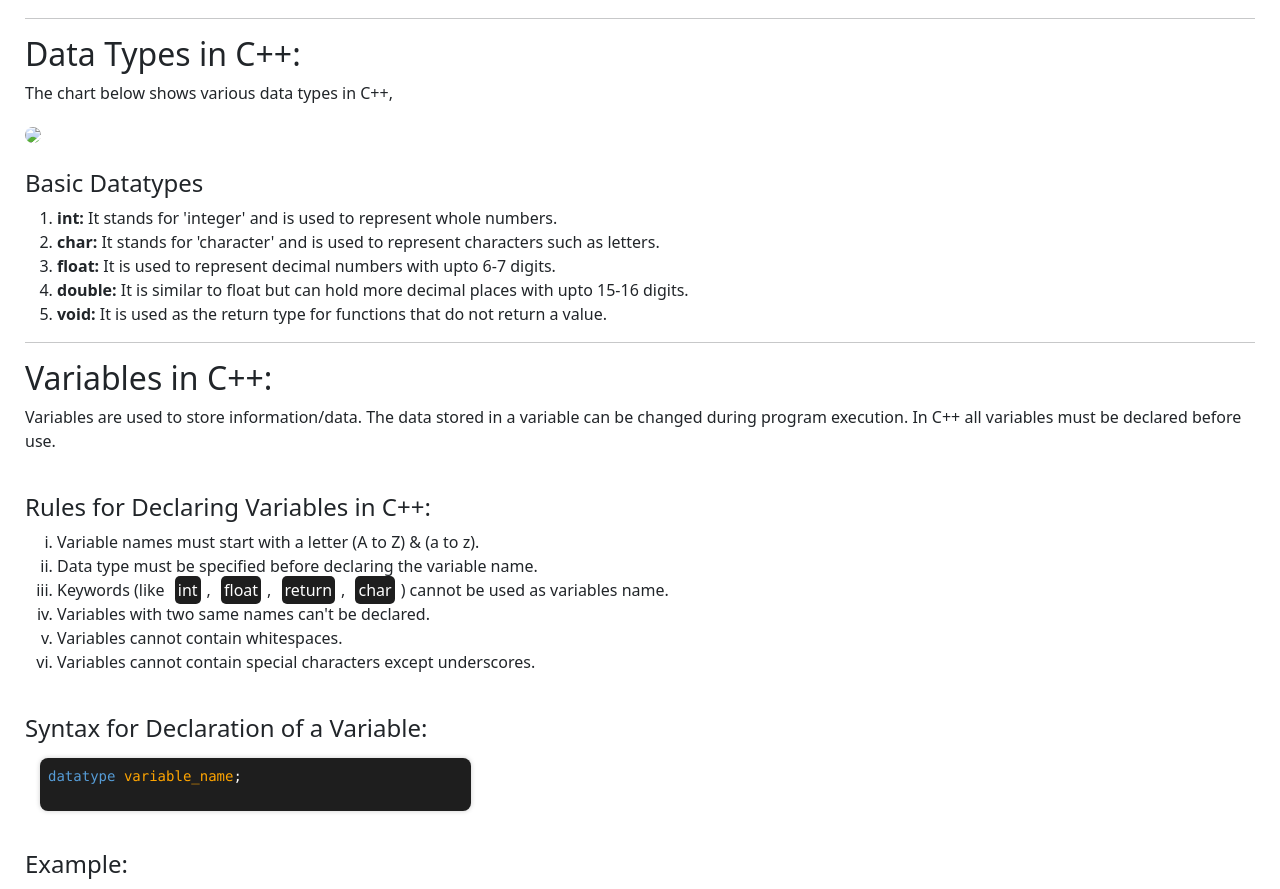
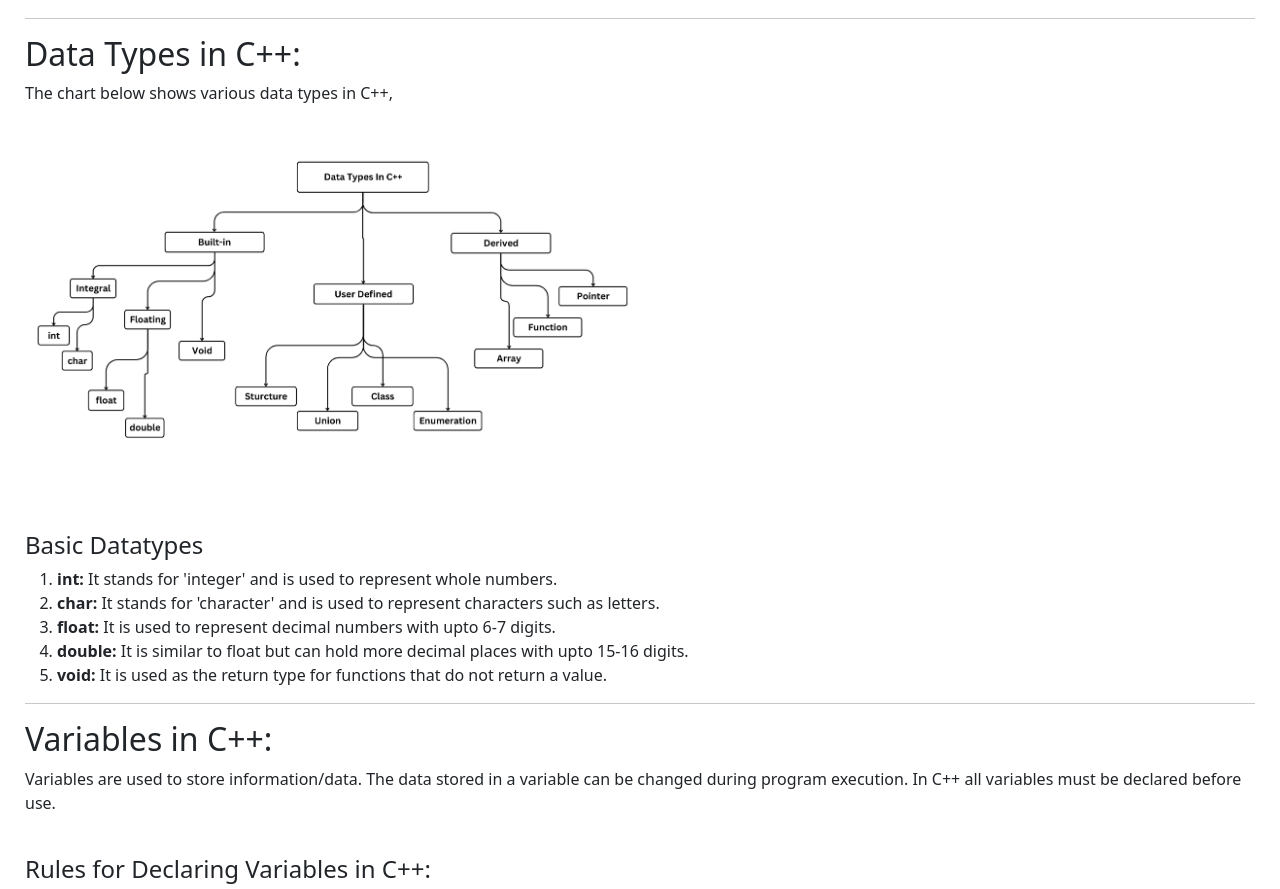
Before and after one commit to dhirenvasnani/cpp-tutorial, a plain HTML site: page index.html in a window 1280 px wide. Shown: the part 1140-2029 px from the top of the page. Drawn offline with nearby package versions, Linux system fonts and the light colour scheme.

Commit message:
Update index.html

```diff
--- a/index.html
+++ b/index.html
@@ -75,7 +75,7 @@ Hello, World.
     <section>
 		<h2>Data Types in C++:</h2>
 		<p>The chart below shows various data types in C++,</p>
-	    <a href="images/data-types.png"><img class="data-types" src="dt.png"></a>
+	    <a href="images/data-types.png"><img class="data-types" src="images/data-types.png"></a>
 
         <br>
         <br>
```
